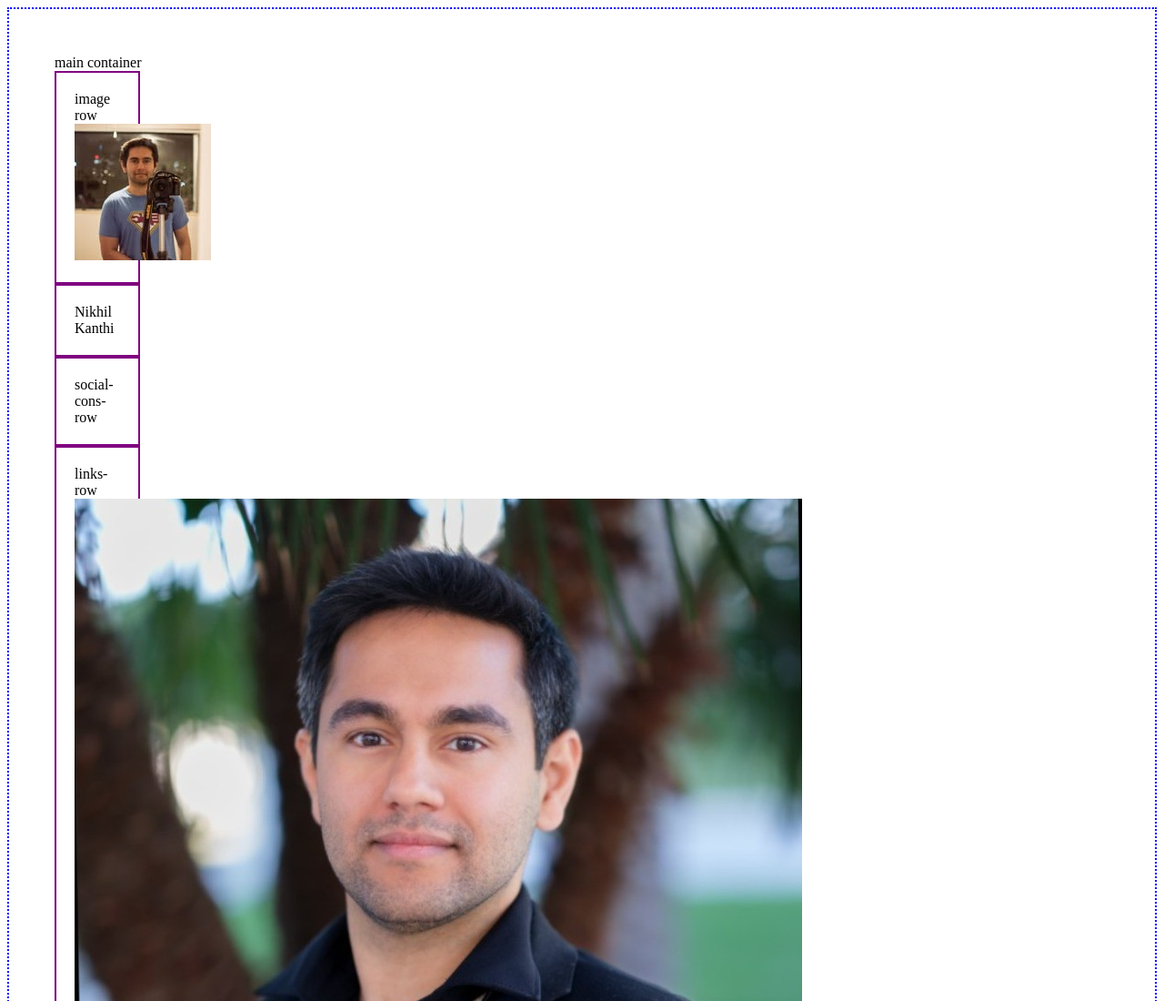
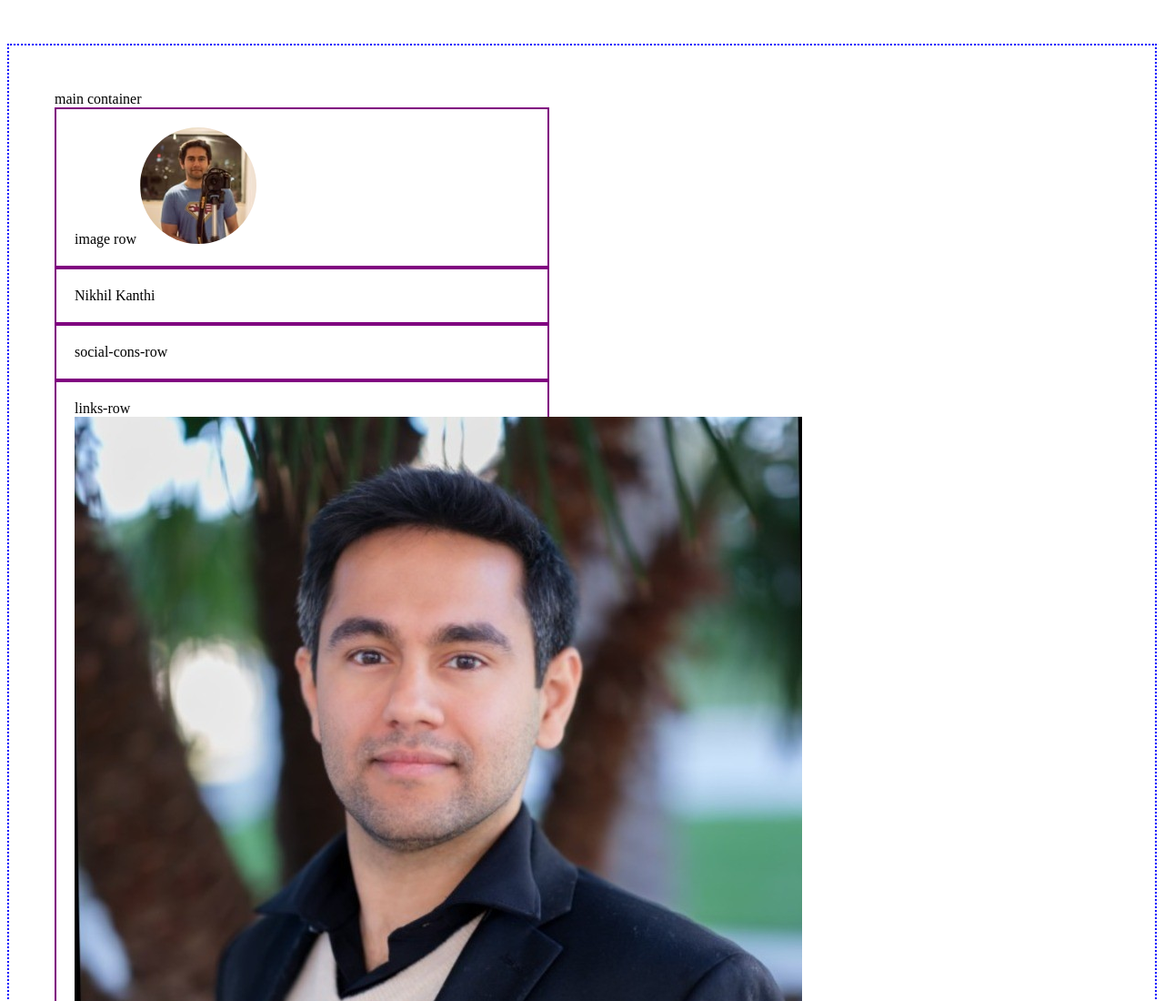
Before and after one commit to nikhilkanthi-creator/link-in-bio, a plain HTML site: page index.html in a window 1280 px wide. Shown: the top 1100 px of the page at 91% size. Drawn offline with Linux system fonts and the light colour scheme.

Commit message:
image resizing

```diff
--- a/index.html
+++ b/index.html
@@ -13,9 +13,21 @@
         flex-direction: column;
       }
       .child {
-        width: 50px;
+        width: 500px;
         padding: 20px;
         border: solid purple 2px;
+      }
+
+      body {
+        padding-top: 40px;
+        padding-bottom: 40px;
+      }
+
+      .avatar-image{
+        width: 128px;
+        height: 128px;
+        object-fit: cover;
+        border-radius: 128px;
       }
     </style>
   </head>
@@ -24,7 +36,7 @@
       <div class="main-container"> main container
         <div class="child">
           image row
-          <img src="/Instagram Prof Pic.jpg" alt="Nikhil Kanthi Headshot">
+          <img class="avatar-image" src="/Instagram Prof Pic.jpg" alt="Nikhil Kanthi Headshot">
         </div>
         <div class="child">
           Nikhil Kanthi <!--Name row-->
```
